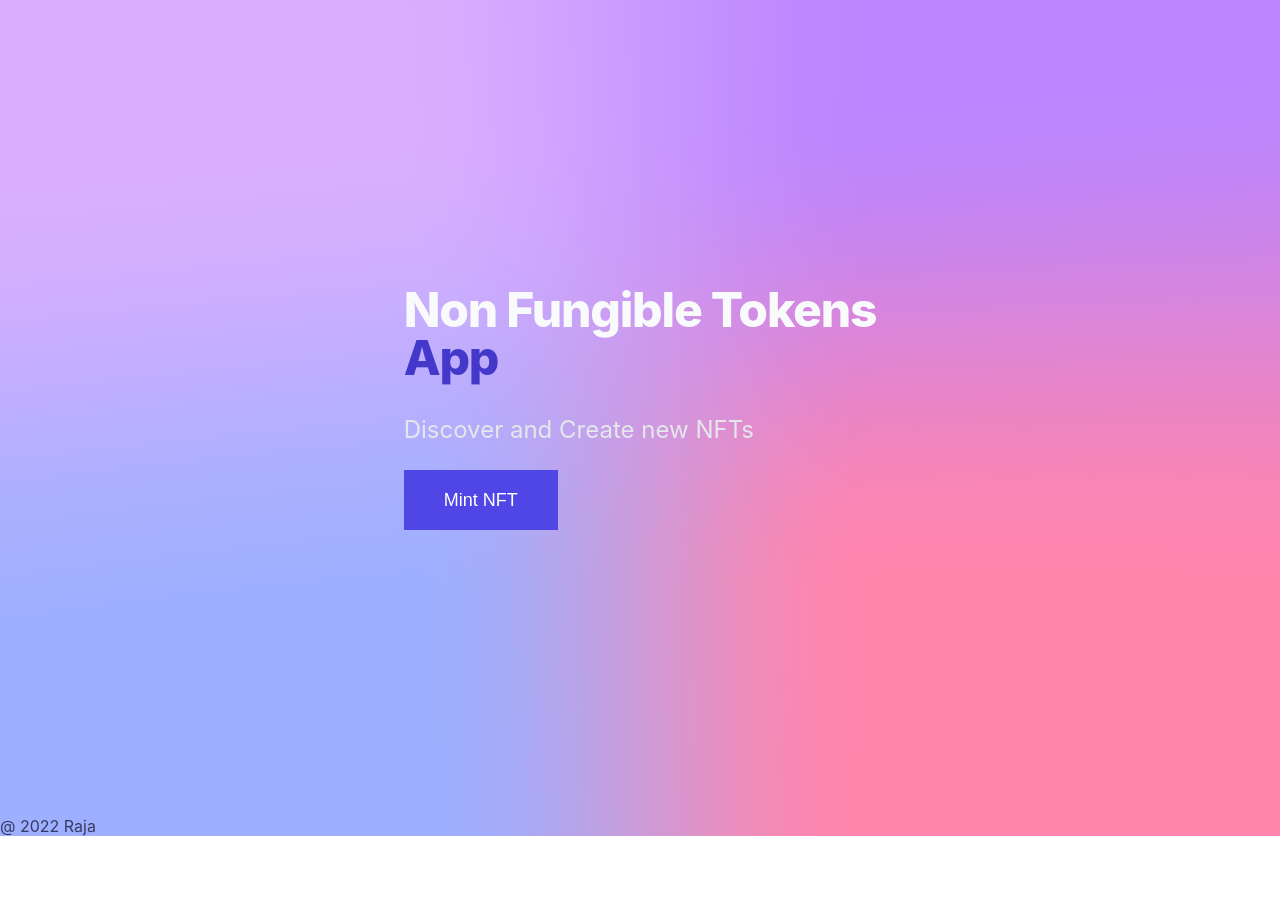
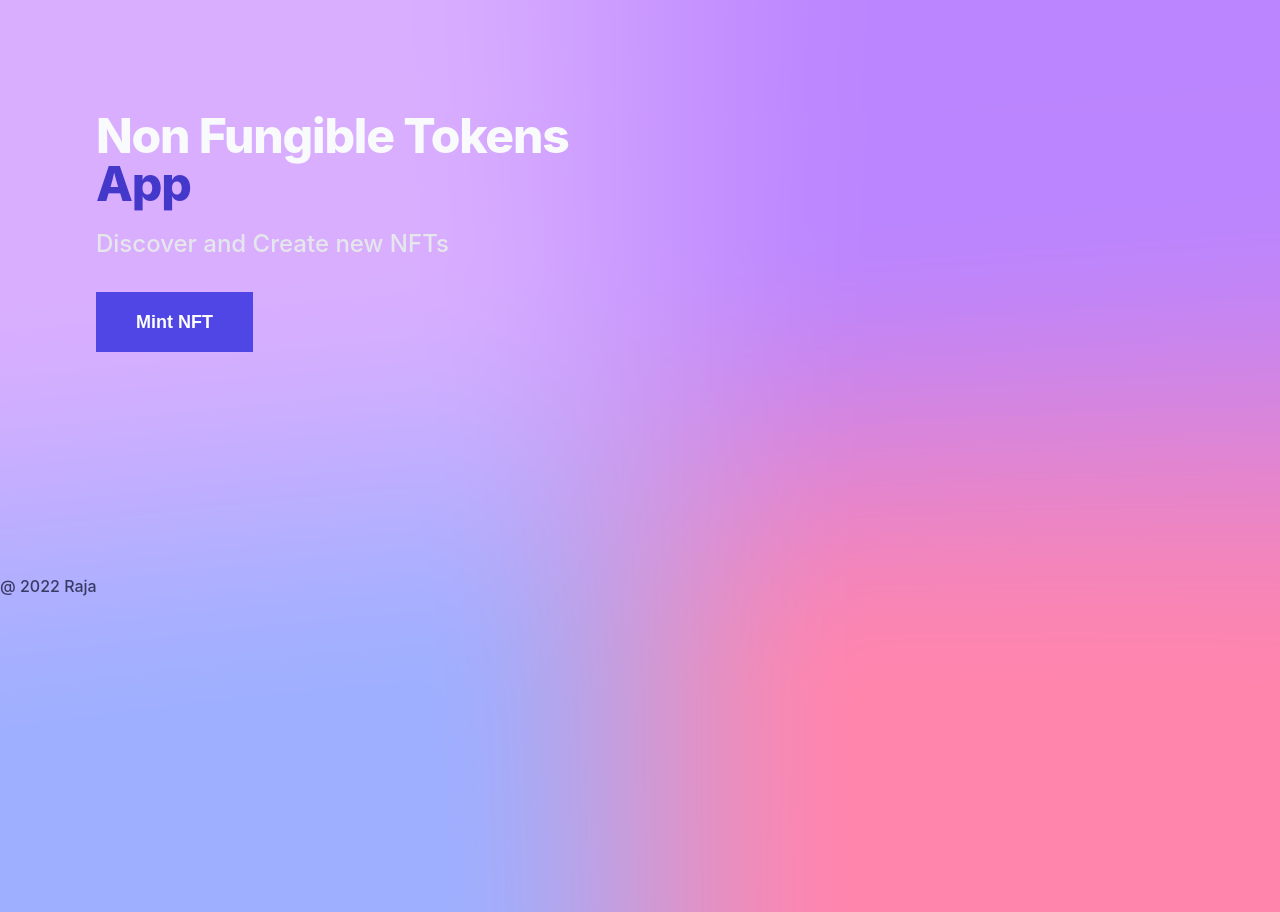
Before and after one commit to RajaKalavala/my-nft-app, a Next.js app: page / in a window 1280 px wide. Before the commit the page ends 836 px from the top, so only its background shows below. Built offline with nearby package versions, Linux system fonts and the light colour scheme.

Commit message:
Add styles to Banner and Index

```diff
--- a/components/banner.js
+++ b/components/banner.js
@@ -8,9 +8,11 @@ const Banner = (props) => {
         <span className={styles.title2}>App</span>
       </h1>
       <p className={styles.subTitle}>Discover and Create new NFTs</p>
-      <button className={styles.button} onClick={props.handleOnClick}>
-        {props.buttonText}
-      </button>
+      <div className={styles.buttonWrapper}>
+        <button className={styles.button} onClick={props.handleOnClick}>
+          {props.buttonText}
+        </button>
+      </div>
     </div>
   );
 };
--- a/styles/Home.module.css
+++ b/styles/Home.module.css
@@ -1,35 +1,113 @@
+/** Mobile first development **/
+
 .container {
-  padding: 0 2rem;
+  margin-bottom: 14rem /* 224px */;
 }
 
 .main {
-  min-height: 100vh;
-  padding: 4rem 0;
-  flex: 1;
-  display: flex;
-  flex-direction: column;
-  justify-content: center;
-  align-items: center;
+  margin-top: 2.5rem /* 40px */;
+  margin-left: auto;
+  margin-right: auto;
+  max-width: 72rem /* 1152px */;
+  padding-left: 1rem /* 16px */;
+  padding-right: 1rem /* 16px */;
 }
 
-.title a {
-  color: #0070f3;
-  text-decoration: none;
+.heroImage {
+  position: absolute;
+  top: 0px;
+  z-index: 1;
 }
 
-.title a:hover,
-.title a:focus,
-.title a:active {
-  text-decoration: underline;
+.cardLayout {
+  display: grid;
+  grid-template-columns: repeat(1, minmax(0, 1fr));
+  column-gap: 1.5rem;
+  row-gap: 1.5rem;
 }
 
-.title {
-  margin: 0;
-  line-height: 1.15;
-  font-size: 4rem;
+.card {
+  justify-content: center;
 }
 
-.title,
-.description {
-  text-align: center;
+.heading2 {
+  font-size: 2.25rem;
+  line-height: 2.5rem;
+  padding-bottom: 2rem;
+  margin-top: 2rem;
+  color: var(--text-white-100);
 }
+
+.sectionWrapper {
+  margin-top: 5rem;
+}
+
+/** Breakpoints:
+  sm: min-width: 640px;
+  md: min-width: 768px;
+  lg: min-width: 1024px;
+  xl: min-width: 1280px;
+  2xl: min-width: 1536px;
+**/
+
+@media (min-width: 640px) {
+  .container {
+    padding-left: 1rem /* 16px */;
+    padding-right: 1rem /* 16px */;
+  }
+
+  .main {
+    margin-top: 3rem /* 48px */;
+    padding-left: 1.5rem /* 24px */;
+    padding-right: 1.5rem /* 24px */;
+  }
+  .cardLayout {
+    grid-template-columns: repeat(2, minmax(0, 1fr));
+  }
+}
+
+@media (min-width: 768px) {
+  .container {
+    padding-left: 2.5rem /* 40px */;
+    padding-right: 2.5rem /* 40px */;
+  }
+
+  .main {
+    margin-top: 4rem /* 64px */;
+  }
+
+  .heroImage {
+    right: 20%;
+  }
+
+  .cardLayout {
+    grid-template-columns: repeat(2, minmax(0, 1fr));
+  }
+}
+
+@media (min-width: 1024px) {
+  .container {
+    padding-left: 2.5rem /* 40px */;
+    padding-right: 2.5rem /* 40px */;
+  }
+  .main {
+    margin-top: 5rem /* 80px */;
+    padding-left: 2rem /* 32px */;
+    padding-right: 2rem /* 32px */;
+  }
+  .heroImage {
+    right: 20%;
+  }
+  .cardLayout {
+    grid-template-columns: repeat(3, minmax(0, 1fr));
+  }
+}
+
+@media (min-width: 1280px) {
+  .main {
+    margin-top: 7rem /* 112px */;
+  }
+  .cardLayout {
+    grid-template-columns: repeat(3, minmax(0, 1fr));
+  }
+}
--- a/styles/globals.css
+++ b/styles/globals.css
@@ -23,6 +23,33 @@ a {
   box-sizing: border-box;
 }
 
+p {
+  font-weight: 500;
+}
+
+h1,
+h2,
+h3,
+h4,
+h5,
+h6,
+hr,
+p,
+pre {
+  margin: 0;
+}
+
+button {
+  background-color: transparent;
+  background-image: none;
+  font-weight: 600;
+}
+
+button:focus {
+  outline: 1px dotted;
+  outline: 5px auto -webkit-focus-ring-color;
+}
+
 :root {
   --text-purple: rgba(67, 56, 202, 1);
   --text-purple-dark: rgba(79, 70, 229, 1);
```
